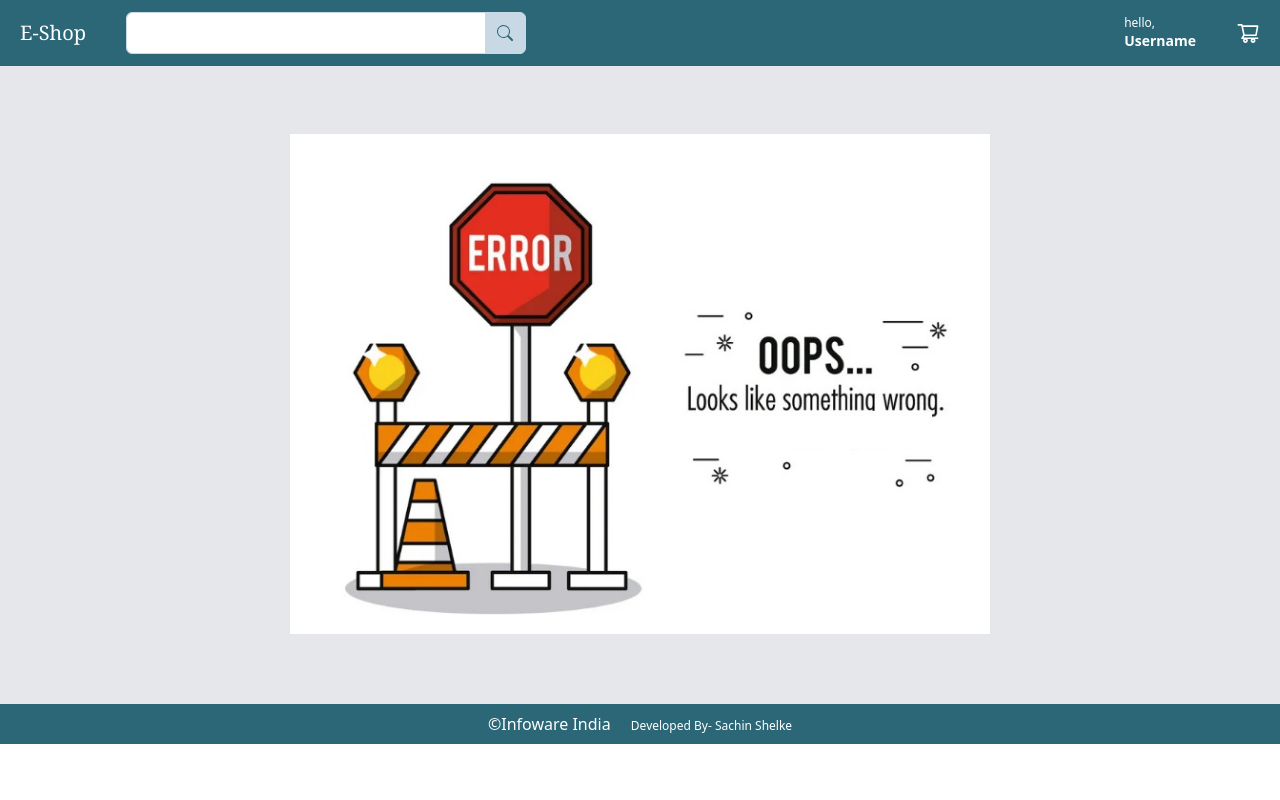
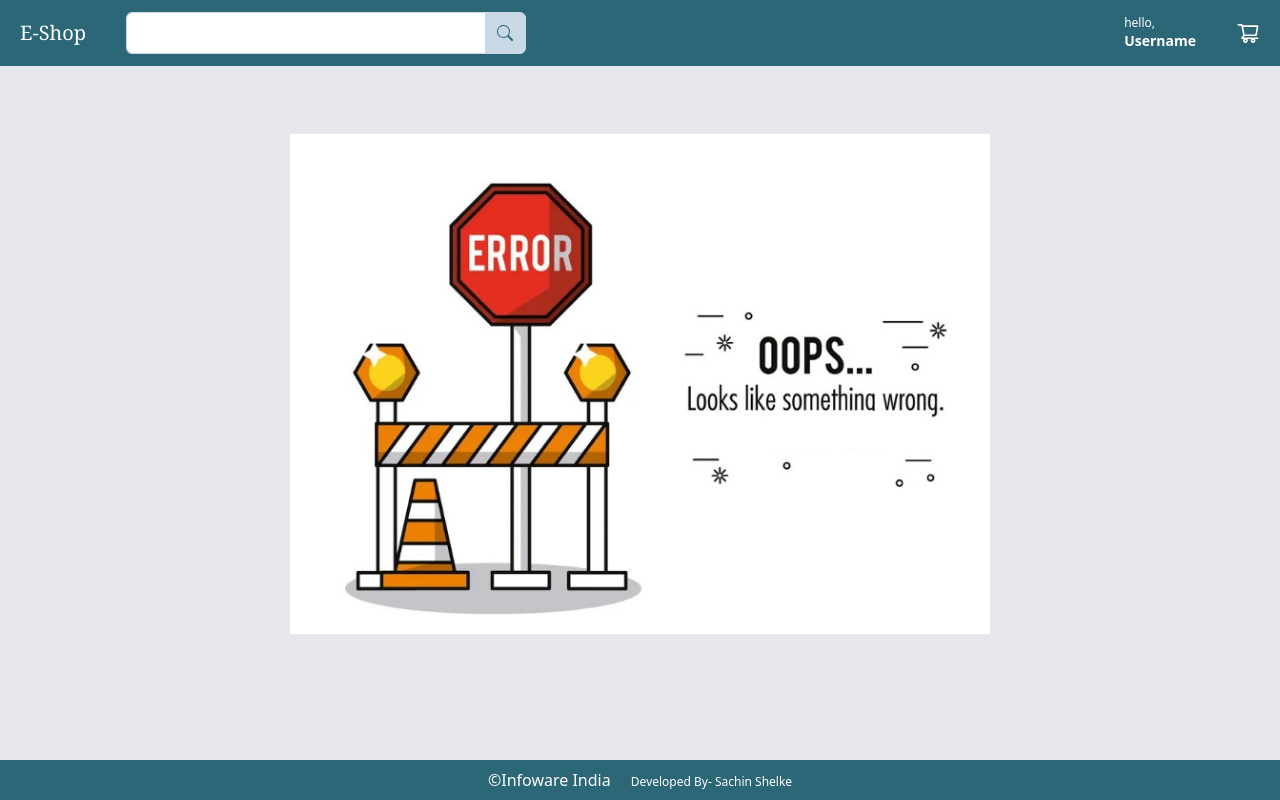
Before and after one commit to SachinShelke7/Infoware, a Next.js app: page /details in a window 1280 px wide. Built offline with nearby package versions, Linux system fonts and the light colour scheme.

Commit message:
fix_detailpage

```diff
--- a/src/pages/details.js
+++ b/src/pages/details.js
@@ -5,13 +5,15 @@ import { Footer, Navbar } from "../components";
 
 const details = () => {
   return (
-    <div className="pt-16 text-[#2b6777]">
+    <div className="pt-16 text-[#2b6777] 2xl:container mx-auto flex flex-col min-h-screen">
       <Head>
         <title>Product Detail Page</title>
         <link rel="icon" href="/favicon.ico" />
       </Head>
       <Navbar />
-      <Detail />
+      <div className="flex-grow">
+        <Detail />
+      </div>
       <Footer />
     </div>
   );
```
